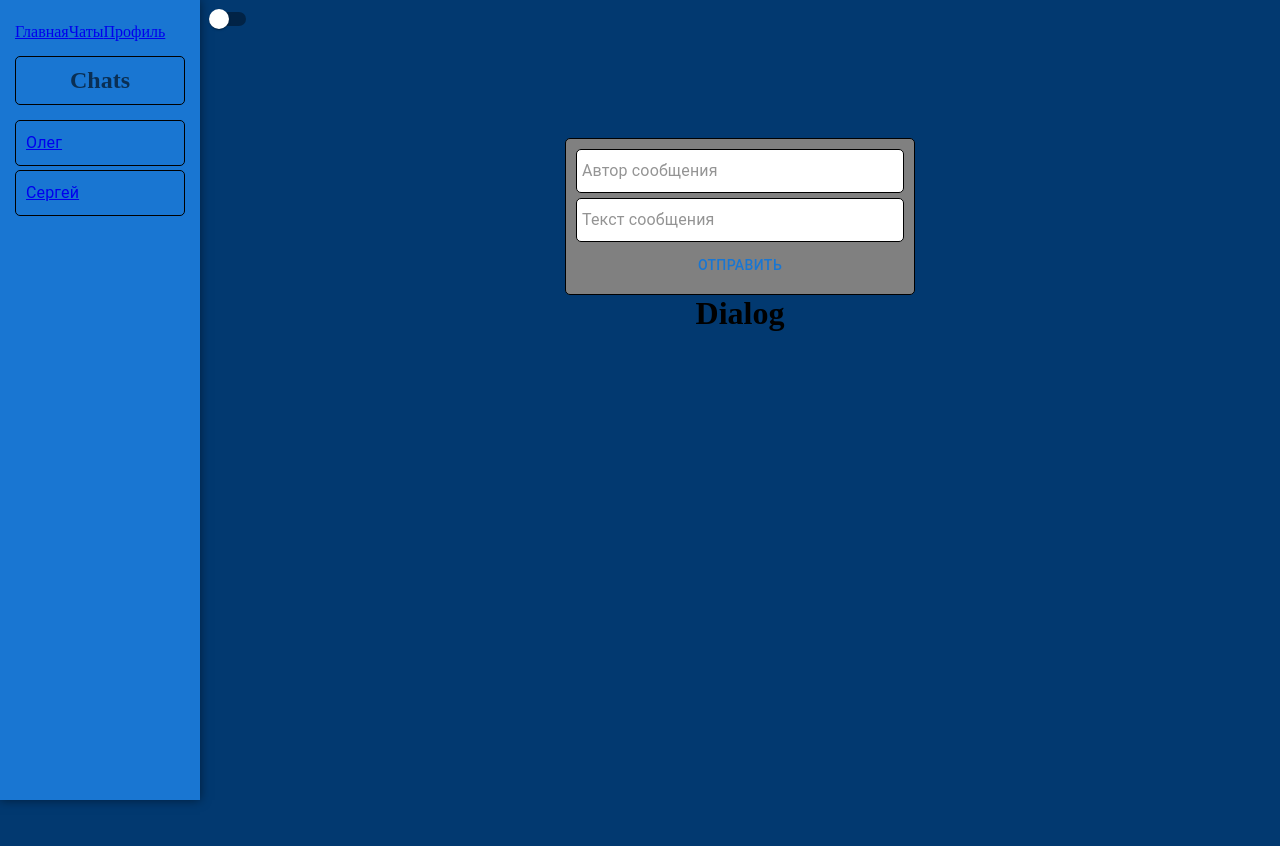
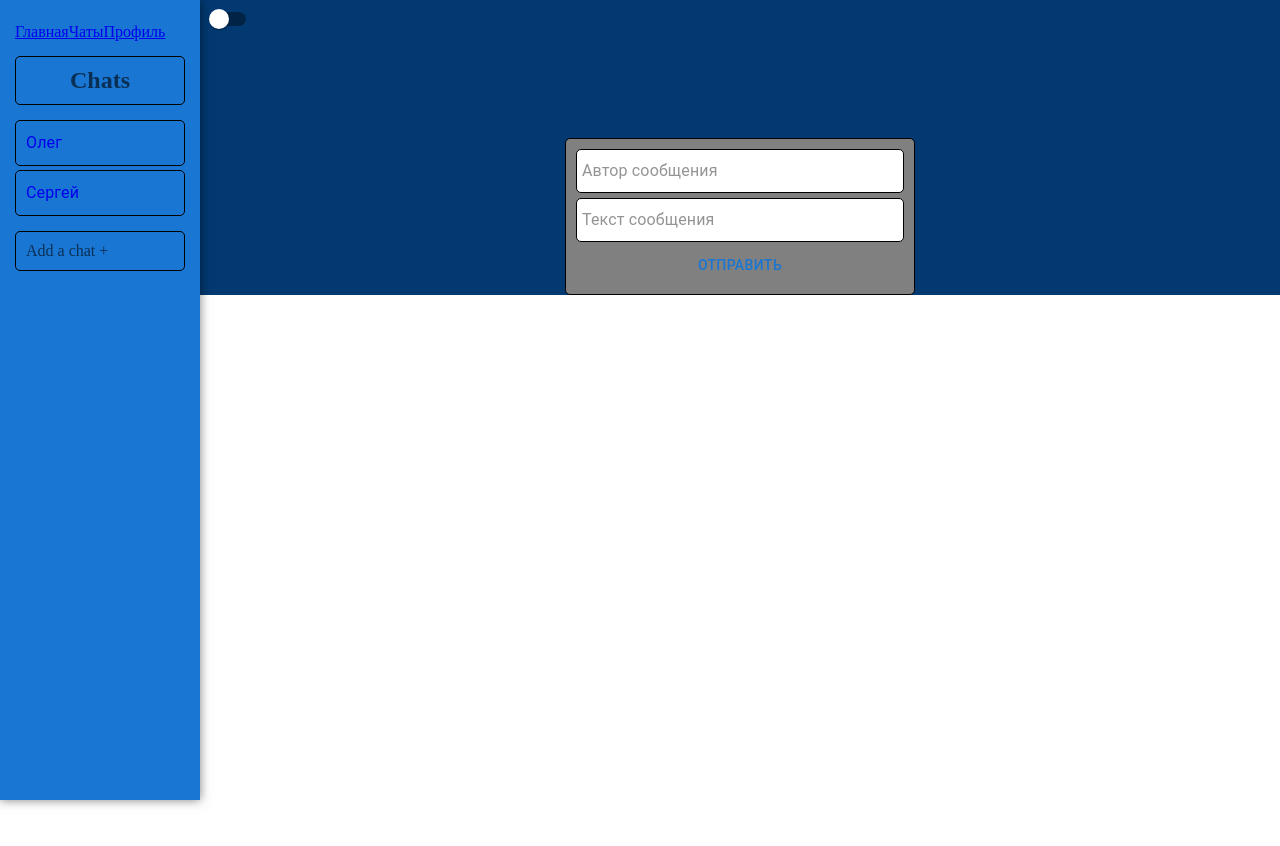
Before and after one commit to Danu-IT/project, a React (Create React App) app: page / in a window 1280 px wide. Shown: the top 846 px of the page. After the commit the page ends 800 px from the top, so only its background shows below. Built offline with nearby package versions, Linux system fonts and the light colour scheme.

Commit message:
chatsAndMesseng

```diff
--- a/src/components/Form/Form.jsx
+++ b/src/components/Form/Form.jsx
@@ -25,7 +25,7 @@ const Form = ({addingNewMessage, obj, setObj}) => {
             id: v4(),
             text: text,
             author: author,
-            time: timeNow()
+            time: timeNow(),
         }
     }
 
--- a/src/components/ListChats/ListChats.jsx
+++ b/src/components/ListChats/ListChats.jsx
@@ -1,22 +1,32 @@
 import { List, ListItemText, useTheme } from '@mui/material'
 import React from 'react'
+import { useDispatch } from 'react-redux';
 import { Link } from 'react-router-dom';
+import { v4 } from 'uuid';
 import classes from './ListChats.module.scss'
 
 const ListChats = ({chats, children}) => {
-    const theme = useTheme();
+  const theme = useTheme();
+  const dispatch = useDispatch()
+  const addChat = () => {
+    const chat = {id: v4(), name: 'Ольга', messages: []}
+    dispatch({type: 'ADD_CHAT', payload: chat})
+  }
   return (
+    <>
     <List style={{background: theme.palette.primary.main, color: theme.palette.text.secondary}} className={classes.chats} component="div" href="#simple-list">
       {children}
         <h2 style={{textAlign: 'center'}}>Chats</h2>
         {chats.map((chat,i) => {
             return(
                 <ListItemText key={chat.id}>
-                  <Link to={`/chats${i + 1}`}>{chat.name}</Link>
+                  <Link style={{textDecoration: 'none'}} to={`/chats:${i + 1}`}>{chat.name}</Link>
                 </ListItemText>
             )
         })}
+        <div onClick={addChat} style={{cursor: 'pointer'}}>Add a chat +</div>
     </List>
+    </>
   )
 }
 
--- a/src/components/Messages/Messages.jsx
+++ b/src/components/Messages/Messages.jsx
@@ -1,13 +1,19 @@
 import React from 'react'
+import { useParams } from 'react-router'
 import classes from './Messages.module.scss'
 
-const Messages = ({messages}) => {
+const Messages = ({chats}) => {
+  const params = useParams();
+  if(!params['*']?.includes('chats:') || params['*'] === undefined){
+    return null
+  }
+  let nowMessages = params['*'].split('chats:')[1];
   return (
     <div style={{minHeight: '100vh'}}>
       <h1 style={{textAlign: 'center'}}>Dialog</h1>
-        {messages.map(message => {
+        {chats[nowMessages - 1].messages && chats[nowMessages - 1].messages.map(message => {
           return (
-            <div className={classes.dialog} style={{alignItems: message.author === 'robot' ? 'flex-end' : 'flex-start'}} key={message.id}>
+            <div onClick={console.log(message)} className={classes.dialog} style={{alignItems: message.author === 'robot' ? 'flex-end' : 'flex-start'}} key={message.id}>
               <div style={{background: message.author === 'robot' ? 'blue': 'rgb(42, 219, 42)', color: message.author === 'robot' ? 'white' : 'black'}} className={classes.message}>
                 <div className={classes.message__up}>
                   <h1>{message.author}</h1>
--- a/src/components/Navigate/index.jsx
+++ b/src/components/Navigate/index.jsx
@@ -5,7 +5,7 @@ const NavigateCustom = () => {
   return (
     <div>
         <Link to='/'>Главная</Link>
-        <Link to='/chats:id'>Чаты</Link>
+        <Link to='/dialog:id'>Чаты</Link>
         <Link to='/profile'>Профиль</Link>
     </div>
   )
--- a/src/index.js
+++ b/src/index.js
@@ -11,9 +11,9 @@ export const darkTheme = createTheme({palette: {mode: 'dark'}});
 
 const root = ReactDOM.createRoot(document.getElementById('root'));
 root.render(
-  <React.StrictMode>
+  // <React.StrictMode>
       <Provider store={store}>
         <App />
       </Provider>
-  </React.StrictMode>
+  // </React.StrictMode>
 );
--- a/src/pages/HomePage.jsx
+++ b/src/pages/HomePage.jsx
@@ -1,35 +1,39 @@
 import Switch from '@mui/material/Switch';
 import { ThemeProvider } from '@mui/material';
 import React, { useState, useEffect } from 'react';
-import { v4 } from 'uuid';
 import '../App.css';
 
 import Form from '../components/Form/Form';
 import ListChats from '../components/ListChats/ListChats';
 import Messages from '../components/Messages/Messages';
-import { timeNow } from '../utils/time';
 import { darkTheme, lightTheme } from '../index';
 import NavigateCustom from '../components/Navigate';
+import { useParams } from 'react-router';
+import { useDispatch, useSelector } from 'react-redux';
 
 const HomePage = () => {
   const initialState = {text: '', author: '', id: 1};
   const [isDark, setIsDark] = useState(false);
-  const [chats, setChats] = useState([{id: v4(), name: 'Олег'}, {id: v4(), name: 'Сергей'}]);
-  const [messages, setMessages] = useState([]);
   const [input, setInput] = useState(initialState);
+  const params = useParams();
+  const dispatch = useDispatch();
+  const chats = useSelector(state => state)
+  const nowMessages = params['*'];
 
   const addingNewMessage = (message) => {
-    setMessages([...messages, message]);
-    setInput(initialState);
+    if(nowMessages) {
+      const param = nowMessages.split('chats:')[1];
+      dispatch({type: 'ADD_MESSAGE', payload: [param, message]});
+      setInput(initialState);
+    }
   }
 
-  const messageRobot = 'Привет, получил твое сообщение, готов обрабатывать данные';
-
   useEffect(() => {
-    if(messages.length > 0 && messages.slice(-1)[0].author !== 'robot')  {
-      setTimeout(() => setMessages(prev => [...prev, {text: messageRobot, author: 'robot', id: v4(), time: timeNow()}]), 1500)
-    }
-  },[messages])
+  if(nowMessages){
+    const param = nowMessages.split('chats:')[1];
+    setTimeout(() => dispatch({type: 'ADD_ROBOT_MESSAGE', payload: param}), 1500)
+  }
+  },[chats])
 
   return (
     <ThemeProvider theme={isDark ? darkTheme : lightTheme}>
@@ -40,7 +44,7 @@ const HomePage = () => {
         <div style={{color: 'black'}} className='dialog'>
           <Switch value={isDark} onChange={() => setIsDark(prev => !prev)} />
           <Form addingNewMessage={addingNewMessage} obj={input} setObj={setInput}></Form>
-          <Messages messages={messages}></Messages>
+          <Messages chats={chats}></Messages>
         </div>
       </div>
     </ThemeProvider>
--- /dev/null
+++ b/src/store/chatsReducer.js
@@ -0,0 +1,32 @@
+import { v4 } from 'uuid';
+import { timeNow } from '../utils/time';
+const initialState = [{id: v4(), name: 'Олег', messages: []}, {id: v4(), name: 'Сергей', messages: []}];
+const messageRobot = 'Привет, получил твое сообщение, готов обрабатывать данные';
+
+export const chatReducer = (state = initialState, action) => {
+    switch (action.type) {
+      case "ADD_MESSAGE":
+        const answer = [...state].map((chat, i) => {
+            if(i === action.payload[0] - 1){
+              return {...chat, messages: [...chat.messages, action.payload[1]]}
+            }
+            return chat
+          })
+       return answer
+      case "ADD_ROBOT_MESSAGE":
+        if(state[action.payload - 1]?.messages.length > 0 && state[action.payload - 1].messages.slice(-1)[0].author !== 'robot')  {
+            const answer = [...state].map((chat, i) => {
+              if(i === action.payload - 1){
+                return {...chat, messages: [...chat.messages, {text: messageRobot, author: 'robot', id: v4(), time: timeNow()}]}
+              }
+              return chat
+            })
+        return answer
+        }
+        return state;
+      case "ADD_CHAT":
+        return [...state, action.payload]
+      default:
+        return state;
+    }
+}
--- a/src/store/index.js
+++ b/src/store/index.js
@@ -1,5 +1,6 @@
-import { applyMiddleware, combineReducers, createStore } from "redux";
+import { applyMiddleware, createStore } from "redux";
 import { composeWithDevTools } from "redux-devtools-extension";
-import { toggleReducer } from "./tooglerReducer";
+import { chatReducer } from "./chatsReducer";
+// import { toggleReducer } from "./tooglerReducer";
 
-export const store = createStore(toggleReducer, composeWithDevTools(applyMiddleware()))
+export const store = createStore(chatReducer, composeWithDevTools(applyMiddleware()))
```
Also changed, not shown: src/store/tooglerReducer.js (line endings or trailing spaces).
